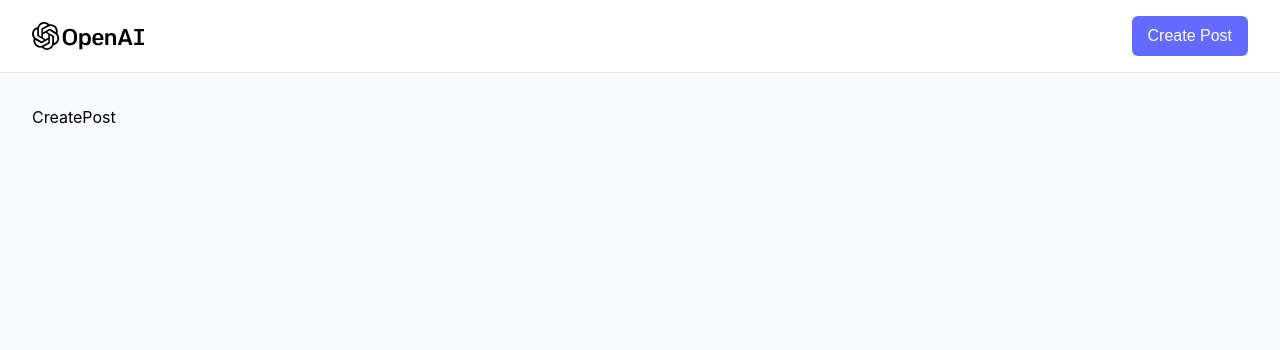
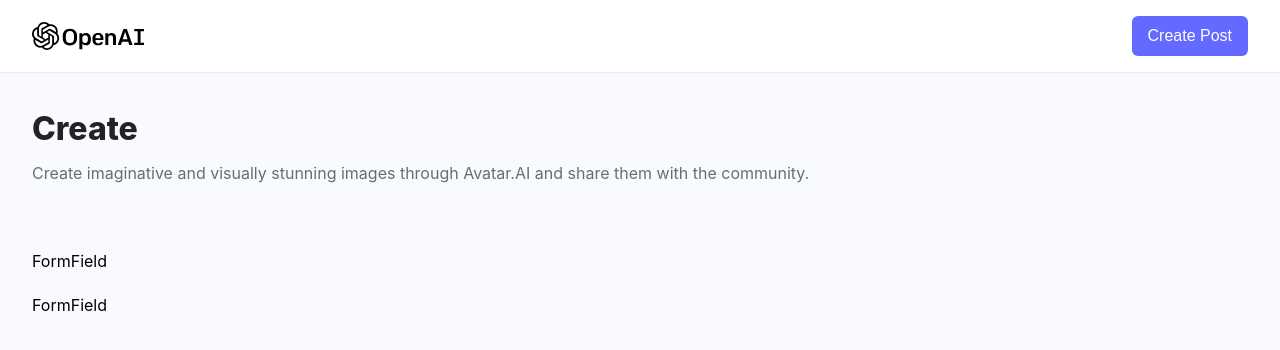
Before and after one commit to narendra632/Avatar-MERN, a React (Vite) app in the folder client/: page /create-post in a window 1280 px wide. Shown: the top 350 px of the page. Built offline with nearby package versions, Linux system fonts and the light colour scheme; a web font is replaced by a local one.

Commit message:
feat: createpost architecture

```diff
--- a/client/src/pages/CreatePost.jsx
+++ b/client/src/pages/CreatePost.jsx
@@ -1,8 +1,62 @@
-import React from 'react'
+import React, { useState } from 'react';
+import { useNavigate } from 'react-router-dom';
+
+import { preview } from '../assets';
+import { getRandomPrompt } from '../utils';
+import { FormField, Loader } from '../components';
 
 const CreatePost = () => {
+  const navigate = useNavigate();
+  const [form, setForm] = useState({name: '', prompt: '', photo: ''});
+  const [generatingImg, setGeneratingImg] = useState(false);
+  const [loading, setLoading] = useState(false);
+
+  const handleSubmit = () => {
+
+  }
+
+  const handleChange = (e) => {
+
+  }
+
+  const handleSurpriseMe = () => {
+
+  }
+
   return (
-    <div>CreatePost</div>
+    <section className='max-w-7xl mx-auto'>
+      <div>
+        <h1 className='font-extrabold text-[#222328] text-[32px]'>
+          Create
+        </h1>
+        <p className='mt-2 text-[#666e75] text-[16px] max-w [500px]'>
+          Create imaginative and visually stunning images
+          through Avatar.AI and share them with the community.
+        </p>
+      </div>
+      <form className='mt-16 max-w-3xl' onSubmit={handleSubmit}>
+        <div className='flex flex-col gap-5'>
+          <FormField
+            labelName='Your name'
+            type='text'
+            name='name'
+            placeholder='Enter your name'
+            value={form.name}
+            handleChange={handleChange}
+          />
+          <FormField
+            labelName='Prompt'
+            type='text'
+            name='prompt'
+            placeholder='A comic book cover of a superhero wearing headphones'
+            value={form.prompt}
+            handleChange={handleChange}
+            isSurpriseMe
+            handleSurpriseMe={handleSurpriseMe}
+          />
+        </div>
+      </form>
+    </section>
   )
 }
 
--- /dev/null
+++ b/client/src/utils/index.js
@@ -0,0 +1,10 @@
+import { surpriseMePrompts } from '../constants'
+
+export function getRandomPrompt(prompt) {
+  const randomIndex = Math.floor(Math.random() * surpriseMePrompts.length);
+  const randomPrompt = surpriseMePrompts[randomIndex];
+
+  if(randomIndex === prompt) return getRandomPrompt(prompt);
+
+  return randomPrompt;
+}
```
